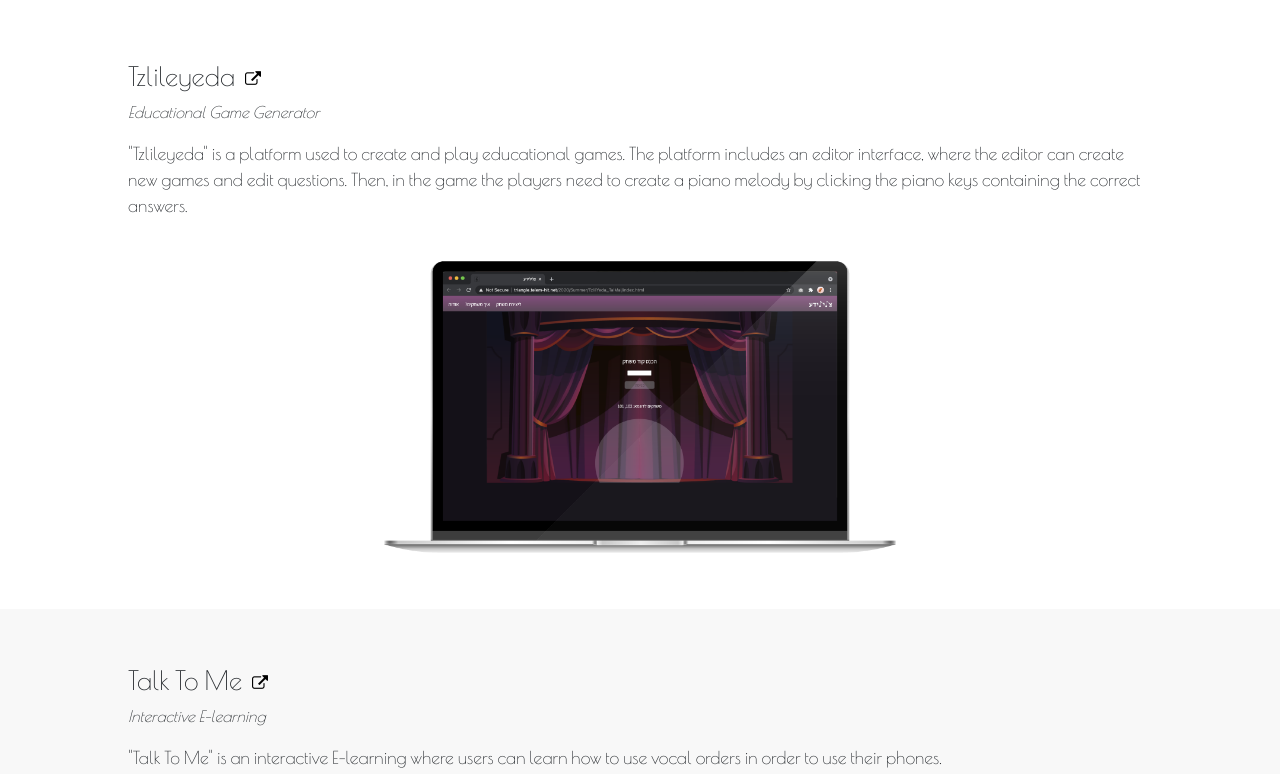
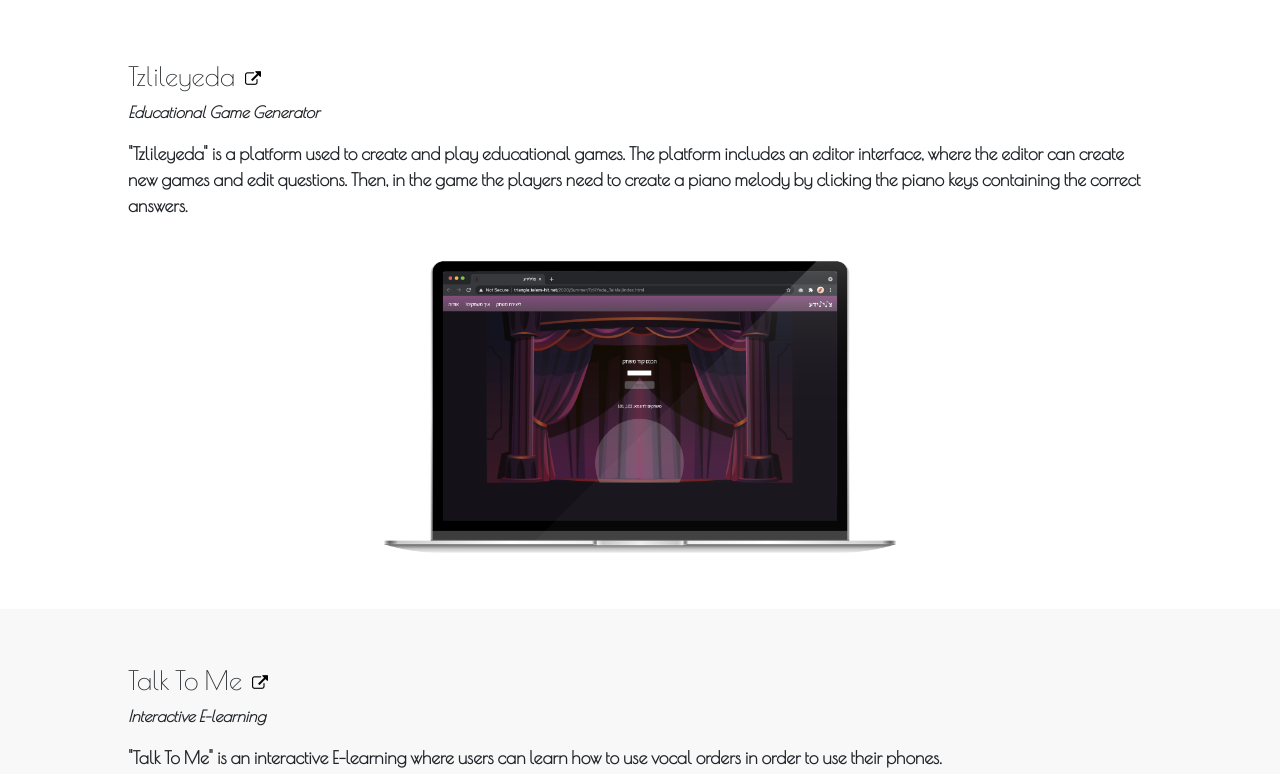
Before and after one commit to maibaron/portfolio, a plain HTML site: page index.html in a window 1280 px wide. Shown: the part 1030-1804 px from the top of the page. Drawn offline with nearby package versions, Linux system fonts and the light colour scheme; a script that the page names is missing.

Commit message:
Update style.css

```diff
--- a/style.css
+++ b/style.css
@@ -27,6 +27,9 @@ h2{
 h3{
     font-size: 1.5em;
     display: inline-block;
+}
+article p{
+font-weight:600;
 }
 
 .main-bg{
```
